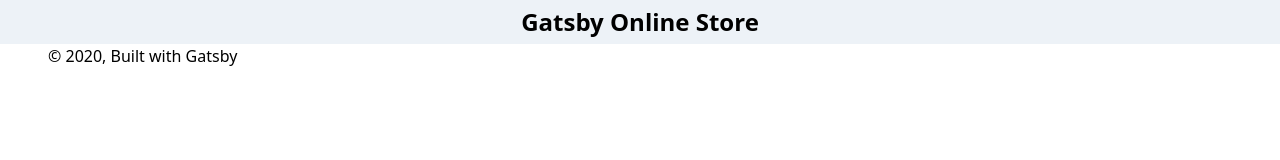
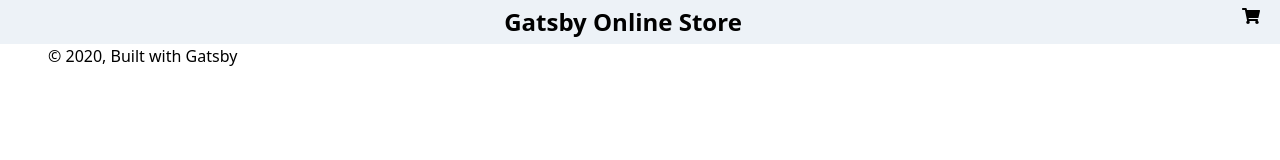
Before and after one commit to aaronpowell/online-ordering, a Gatsby site: page / in a window 1280 px wide. Built offline with nearby package versions, Linux system fonts and the light colour scheme; Gatsby itself is replaced by a stand-in of ours; no server answers.

Commit message:
adding a cart icon to the header

```diff
--- /dev/null
+++ b/src/components/cart.tsx
@@ -0,0 +1,15 @@
+import React, { useContext } from "react"
+import { FontAwesomeIcon } from "@fortawesome/react-fontawesome"
+import { faShoppingCart, faCartPlus } from "@fortawesome/free-solid-svg-icons"
+import OrderContext from "../context/OrderContext"
+
+const Cart: React.FC = () => {
+  const orderContext = useContext(OrderContext)
+
+  if (orderContext.order) {
+    return <FontAwesomeIcon icon={faCartPlus} />
+  }
+  return <FontAwesomeIcon icon={faShoppingCart} />
+}
+
+export default Cart
--- a/src/components/header.tsx
+++ b/src/components/header.tsx
@@ -1,13 +1,17 @@
 import { Link } from "gatsby"
 import React from "react"
+import Cart from "./cart"
 
 const Header: React.FC<{ siteTitle: string }> = (
   { siteTitle } = { siteTitle: "" }
 ) => (
   <header className="p-1 bg-gray-200 align-middle text-center">
-    <h1 className="font-bold text-2xl">
+    <h1 className="font-bold text-2xl inline-block">
       <Link to="/">{siteTitle}</Link>
     </h1>
+    <div className="inline-block float-right pr-4">
+      <Cart />
+    </div>
   </header>
 )
 
--- a/src/components/layout.tsx
+++ b/src/components/layout.tsx
@@ -10,7 +10,6 @@ import {
   useCreateOrderMutation,
   useAddItemToOrderMutation,
   useCurrentOrderForUserLazyQuery,
-  useCurrentOrderForUserQuery,
 } from "../graphql/generated"
 import { client } from "../data/apollo"
 
@@ -46,7 +45,7 @@ const Layout: React.FC = ({ children }) => {
         },
       })
     }
-  }, [])
+  }, [order, getCurrentOrder, sessionId])
 
   useEffect(() => {
     if (currentOrderResponse.data?.currentOrderForUser) {
@@ -58,7 +57,7 @@ const Layout: React.FC = ({ children }) => {
     <OrderContext.Provider
       value={{
         sessionId,
-        orderId: order ? order.id : undefined,
+        order,
         addToCart: async (menuItemId, quantity) => {
           let mutatingOrder = order
           if (!mutatingOrder) {
@@ -87,7 +86,6 @@ const Layout: React.FC = ({ children }) => {
 
           if (!addResponse.errors && addResponse.data?.addItemToOrder) {
             setOrder(addResponse.data.addItemToOrder)
-            console.log(addResponse.data.addItemToOrder)
           } else {
             console.error(addResponse)
           }
--- a/src/context/OrderContext.ts
+++ b/src/context/OrderContext.ts
@@ -4,7 +4,7 @@ import { OrderFieldsFragment } from "../graphql/generated"
 
 export type CartContextType = {
   addToCart: (itemId: string, quantity: number) => Promise<void>
-  orderId?: string
+  order?: OrderFieldsFragment
   userId?: string
   sessionId: string
 }
```
